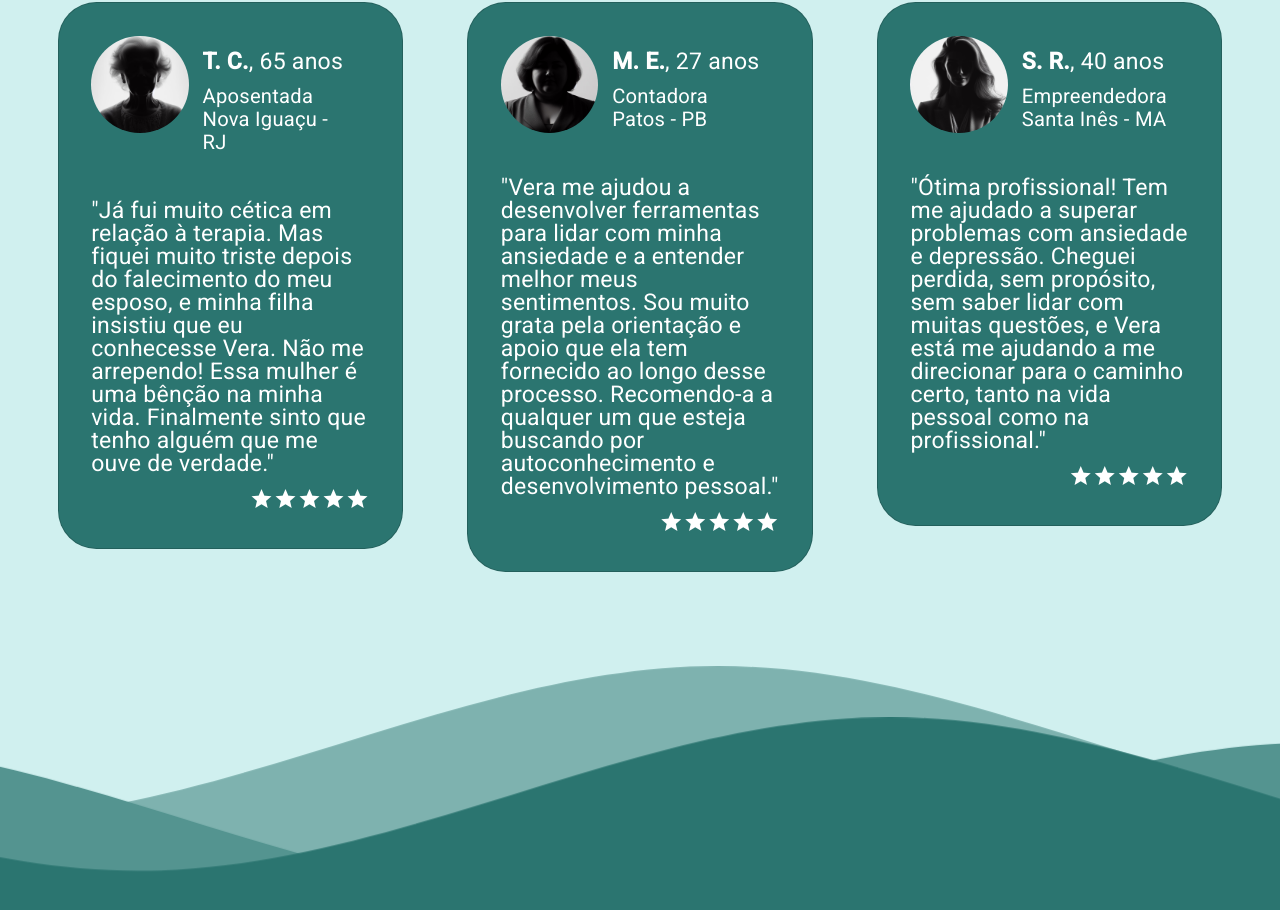
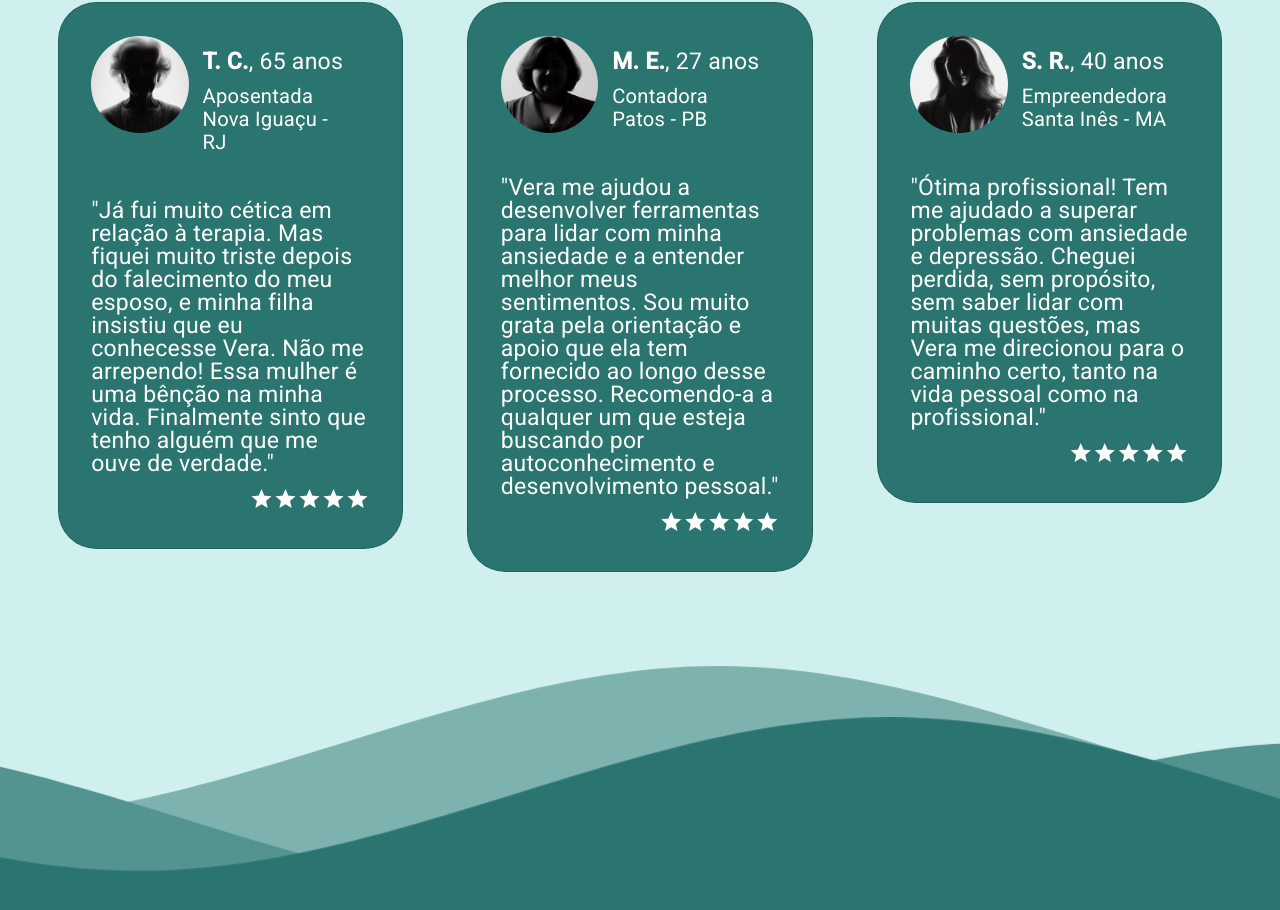
Before and after one commit to gabrielsoarespebr/vera-alencar-psicologia, an Angular app: page /home in a window 1280 px wide. Shown: the part 5361-6271 px from the top of the page. Built offline with nearby package versions, Linux system fonts and the light colour scheme; a web font is replaced by a local one.

Commit message:
refactor: Testimonial text changed

```diff
--- a/src/app/components/testimonials/testimonials.component.ts
+++ b/src/app/components/testimonials/testimonials.component.ts
@@ -86,7 +86,7 @@ export class TestimonialsComponent {
         city: "Santa Inês",
         state: "MA"
       },
-      testimonial: "Ótima profissional! Tem me ajudado a superar problemas com ansiedade e depressão. Cheguei perdida, sem propósito, sem saber lidar com muitas questões, e Vera está me ajudando a me direcionar para o caminho certo, tanto na vida pessoal como na profissional."
+      testimonial: "Ótima profissional! Tem me ajudado a superar problemas com ansiedade e depressão. Cheguei perdida, sem propósito, sem saber lidar com muitas questões, mas Vera me direcionou para o caminho certo, tanto na vida pessoal como na profissional."
     }
   ]
 
```
